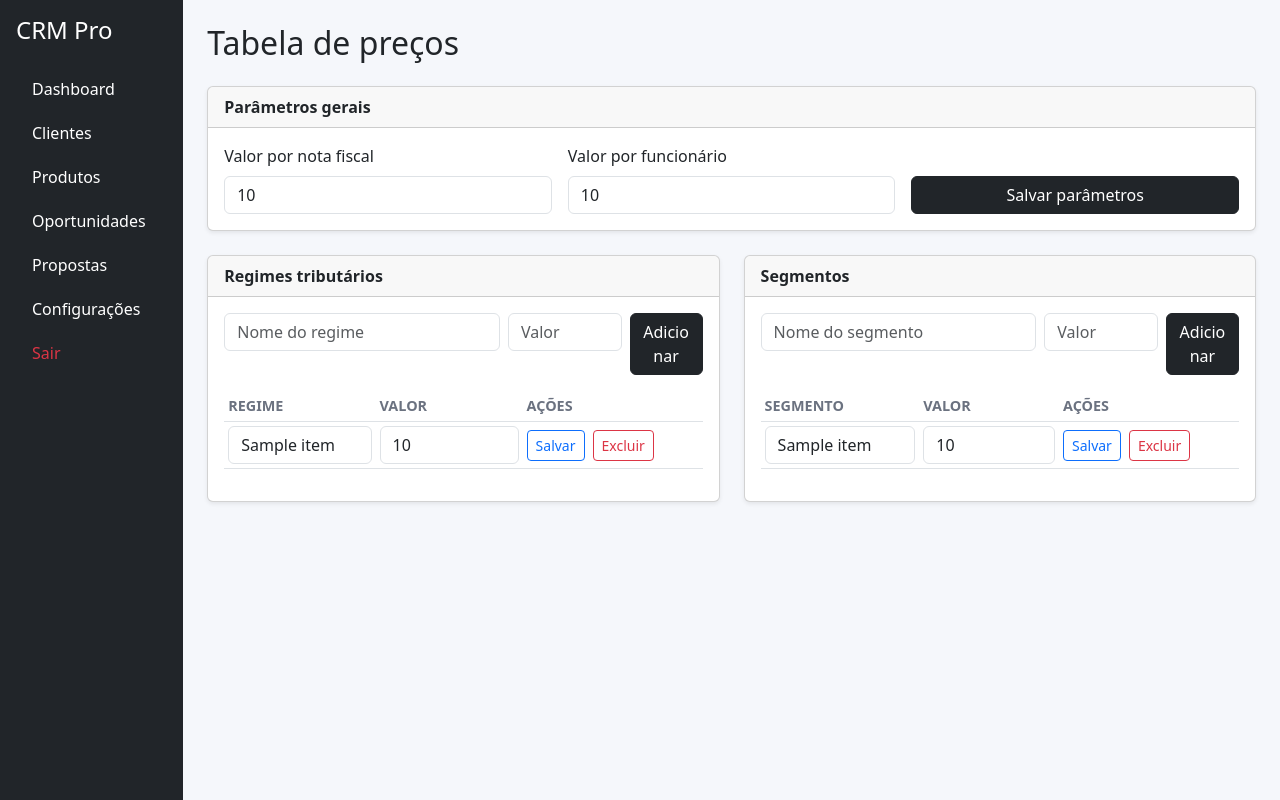
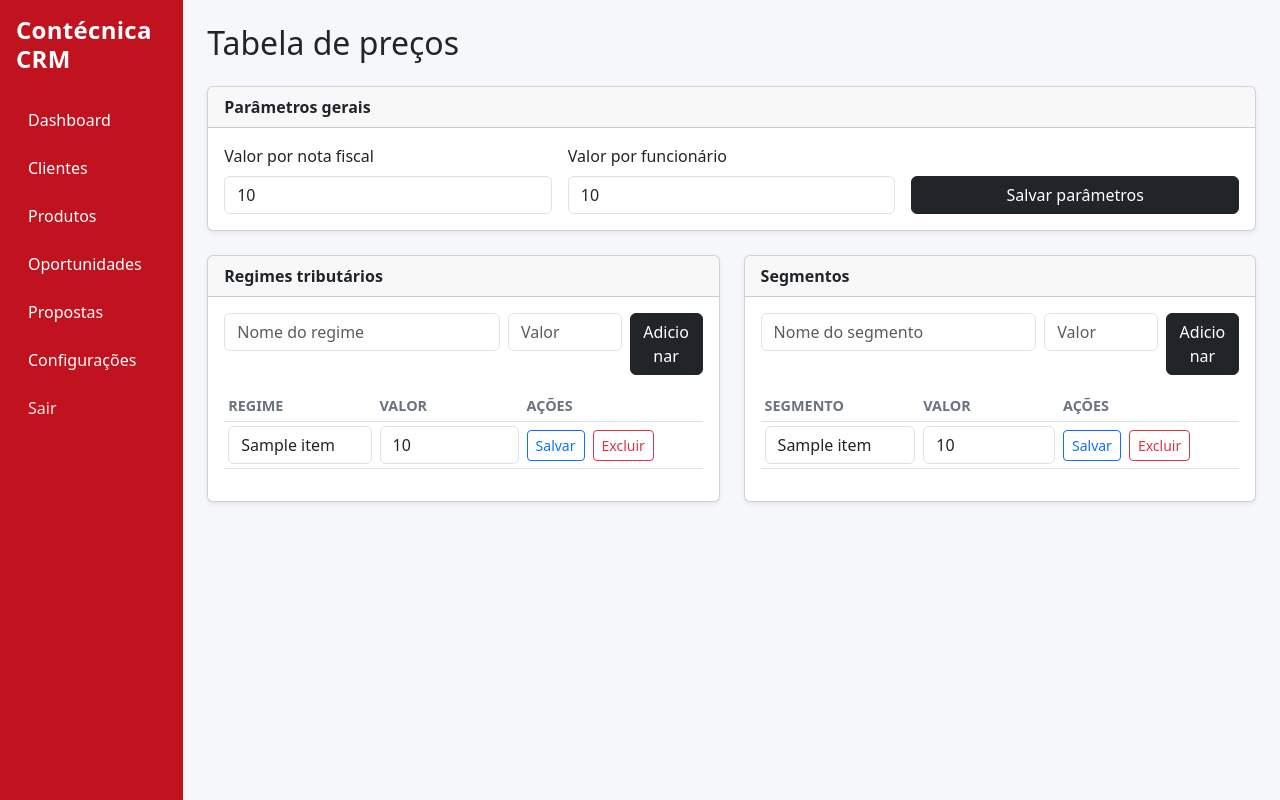
Before and after one commit to Alexlandim/crm-contabil, a FastAPI app: template app/templates/pricing/form.html in a window 1280 px wide. Run offline with FastAPI, Linux system fonts and the light colour scheme; the template is opened without the code that fills it: most values are stand-ins (such as "Sample title", 1, 10 or a date in 2020).

Commit message:
altera nome para contecnica crm e menu vermelho

```diff
--- a/app/static/css/app.css
+++ b/app/static/css/app.css
@@ -5,6 +5,39 @@ body {
 .sidebar {
   width: 250px;
   min-height: 100vh;
+  background: #c1121f;
+  color: #ffffff;
+}
+
+.sidebar-brand {
+  color: #ffffff;
+  font-weight: 700;
+  letter-spacing: 0.3px;
+}
+
+.sidebar-link {
+  color: #ffffff;
+  border-radius: 10px;
+  padding: 10px 12px;
+  transition: background-color 0.2s ease, color 0.2s ease;
+}
+
+.sidebar-link:hover {
+  background: rgba(255, 255, 255, 0.14);
+  color: #ffffff;
+}
+
+.sidebar-link:focus {
+  color: #ffffff;
+}
+
+.sidebar-logout {
+  color: #ffe5e5;
+}
+
+.sidebar-logout:hover {
+  background: rgba(255, 255, 255, 0.14);
+  color: #ffffff;
 }
 
 .content {
@@ -13,7 +46,7 @@ body {
 
 .card-stat {
   border: 0;
-  box-shadow: 0 6px 18px rgba(0,0,0,0.06);
+  box-shadow: 0 6px 18px rgba(0, 0, 0, 0.06);
 }
 
 .table thead th {
--- a/app/templates/base.html
+++ b/app/templates/base.html
@@ -10,24 +10,24 @@
 </head>
 <body>
   <div class="d-flex">
-    <aside class="sidebar bg-dark text-white p-3">
-      <h4 class="mb-4">CRM Pro</h4>
+    <aside class="sidebar p-3">
+      <h4 class="mb-4 sidebar-brand">Contécnica CRM</h4>
 
       <nav class="nav flex-column gap-1">
-        <a class="nav-link text-white" href="/">Dashboard</a>
-        <a class="nav-link text-white" href="/customers/">Clientes</a>
-        <a class="nav-link text-white" href="/products/">Produtos</a>
-        <a class="nav-link text-white" href="/opportunities/">Oportunidades</a>
-        <a class="nav-link text-white" href="/proposals/">Propostas</a>
+        <a class="nav-link sidebar-link" href="/">Dashboard</a>
+        <a class="nav-link sidebar-link" href="/customers/">Clientes</a>
+        <a class="nav-link sidebar-link" href="/products/">Produtos</a>
+        <a class="nav-link sidebar-link" href="/opportunities/">Oportunidades</a>
+        <a class="nav-link sidebar-link" href="/proposals/">Propostas</a>
 
         {% if user and user.role.name == 'admin' %}
-        <a class="nav-link text-white" href="/proposal-base/">Base da Proposta</a>
-        <a class="nav-link text-white" href="/users/">Usuários</a>
-        <a class="nav-link text-white" href="/pricing/">Tabela de preços</a>
+        <a class="nav-link sidebar-link" href="/proposal-base/">Base da Proposta</a>
+        <a class="nav-link sidebar-link" href="/users/">Usuários</a>
+        <a class="nav-link sidebar-link" href="/pricing/">Tabela de preços</a>
         {% endif %}
 
-        <a class="nav-link text-white" href="/settings/">Configurações</a>
-        <a class="nav-link text-danger" href="/logout">Sair</a>
+        <a class="nav-link sidebar-link" href="/settings/">Configurações</a>
+        <a class="nav-link sidebar-link sidebar-logout" href="/logout">Sair</a>
       </nav>
     </aside>
 
```
Also changed, not shown: app/config.py (+2 -14 lines).
